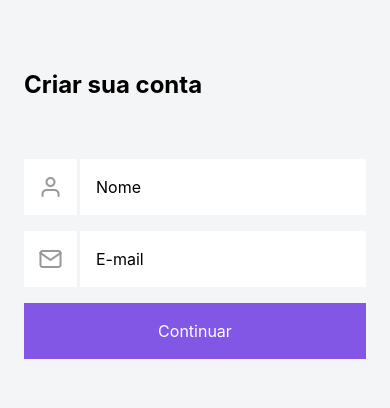
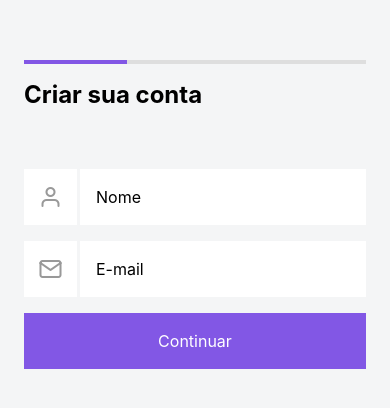
Before and after one commit to Toteck/rnform, a React Native app: screen / in a window 390 px wide. Shown: the part 208-616 px from the top of the page. Built offline with nearby package versions, Linux system fonts and the light colour scheme.

Commit message:
adicionando barra de progresso nas telas

```diff
--- a/src/screens/FormStepOne/index.tsx
+++ b/src/screens/FormStepOne/index.tsx
@@ -1,10 +1,11 @@
 import { useRef } from "react";
-import { Pressable, Text, TextInput, View } from "react-native";
+import { Text, TextInput, View } from "react-native";
 
 import { useForm } from "react-hook-form";
 
 import { Input } from "../../components/Input";
 import { Button } from "../../components/Button";
+import { Progress } from "../../components/Progress";
 
 import { styles } from "./styles";
 import { useNavigation } from "@react-navigation/native";
@@ -34,6 +35,7 @@ export function FormStepOne() {
 
   return (
     <View style={styles.container}>
+      <Progress progress={30} />
       <Text style={styles.title}>Criar sua conta</Text>
       <Input
         icon="user"
--- a/src/screens/FormStepThree/index.tsx
+++ b/src/screens/FormStepThree/index.tsx
@@ -7,6 +7,7 @@ import { useNavigation } from "@react-navigation/native";
 
 import { Input } from "../../components/Input";
 import { Button } from "../../components/Button";
+import { Progress } from "../../components/Progress";
 
 import { styles } from "./styles";
 
@@ -41,6 +42,7 @@ export function FormStepThree() {
 
   return (
     <View style={styles.container}>
+      <Progress progress={100} />
       <Text style={styles.title}>Escolha sua senha</Text>
       <Input
         icon="key"
--- a/src/screens/FormStepTwo/index.tsx
+++ b/src/screens/FormStepTwo/index.tsx
@@ -1,15 +1,16 @@
-import { useRef } from "react";
 import { Text, TextInput, View } from "react-native";
 
+import { useRef } from "react";
 import { useForm } from "react-hook-form";
+import { useNavigation } from "@react-navigation/native";
+import { useAccountForm } from "../../hooks/useAccountForm";
 
 import { Input } from "../../components/Input";
 import { Button } from "../../components/Button";
+import { Progress } from "../../components/Progress";
 
 import { styles } from "./styles";
 
-import { useNavigation } from "@react-navigation/native";
-import { useAccountForm } from "../../hooks/useAccountForm";
 import { AccountProps } from "../../contexts/AccountFormContext";
 
 export function FormStepTwo() {
@@ -34,6 +35,7 @@ export function FormStepTwo() {
 
   return (
     <View style={styles.container}>
+      <Progress progress={60} />
       <Text style={styles.title}>Suas informações</Text>
       <Input
         icon="calendar"
```
